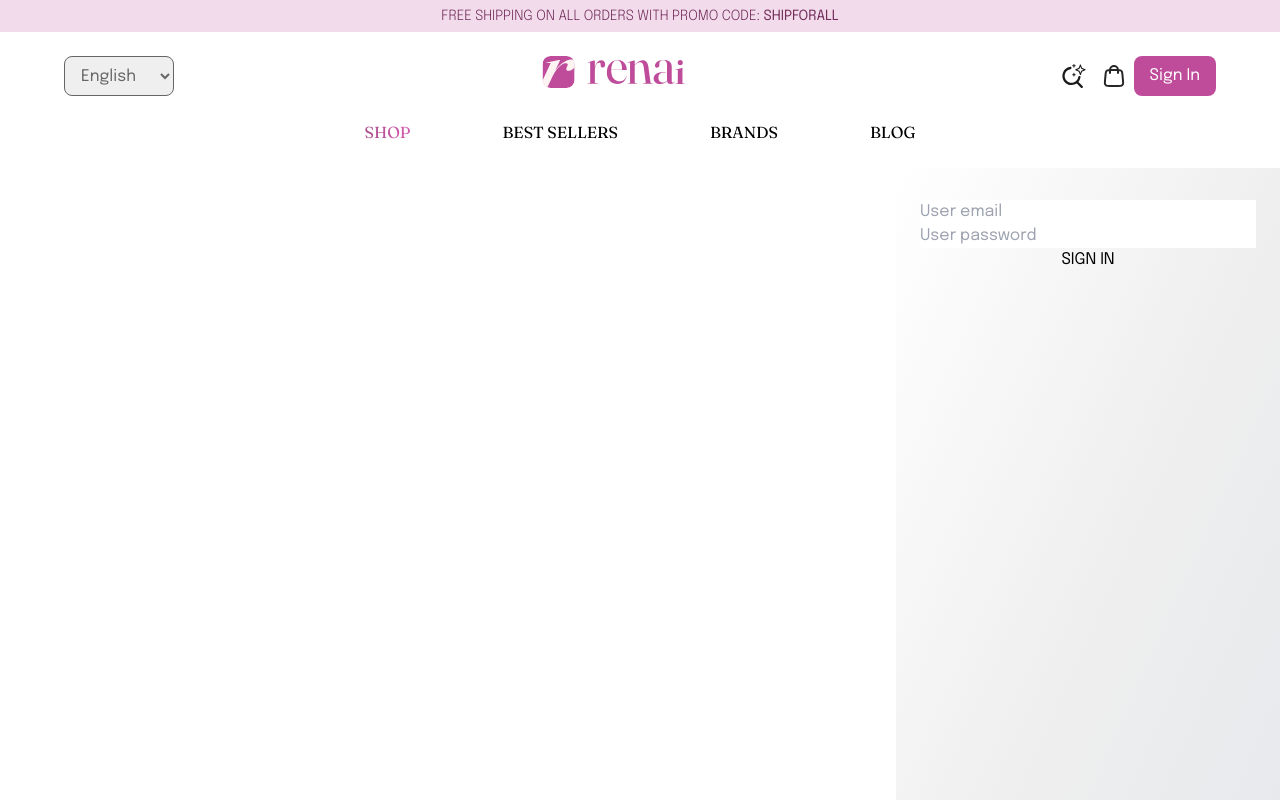
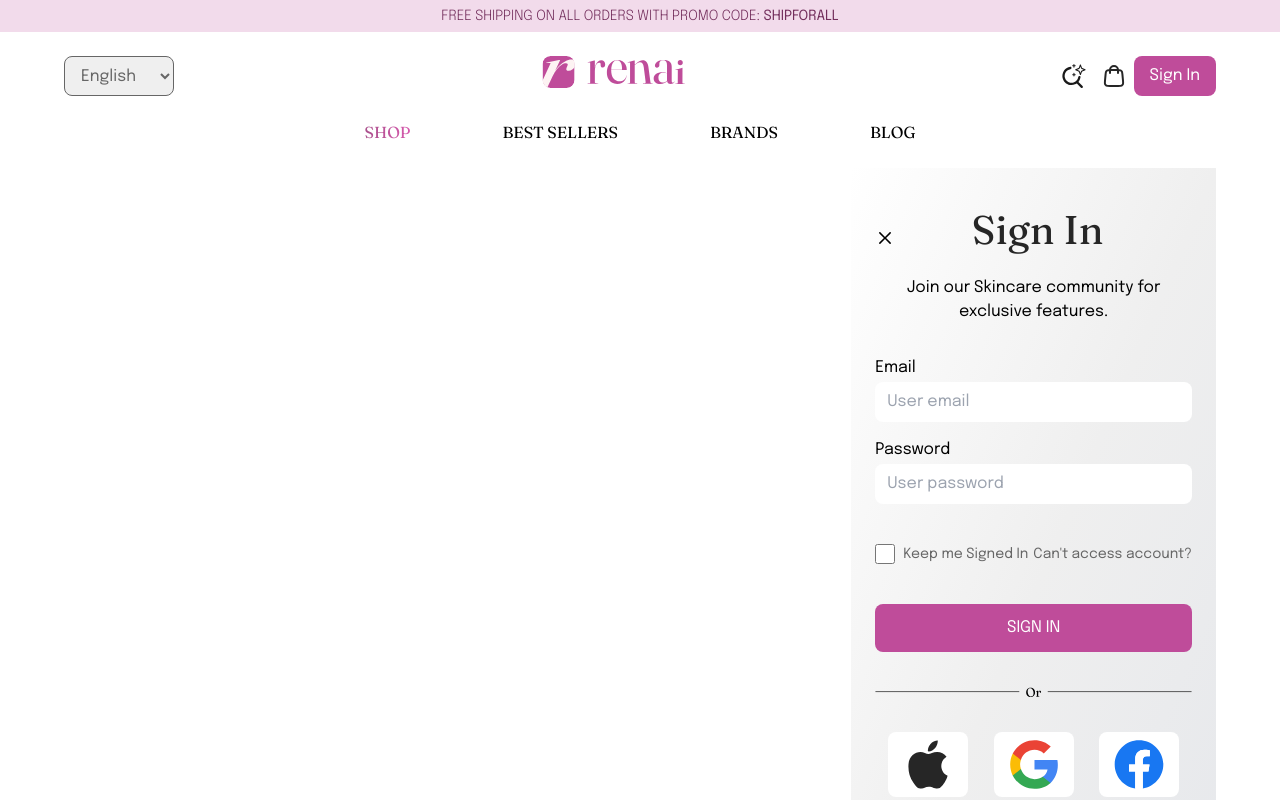
Before and after one commit to DrivenIIDevelop/DevCverse, a React (Vite) app in the folder frontend/: page /login in a window 1280 px wide. Shown: the top 800 px of the page. Built offline with nearby package versions, Linux system fonts and the light colour scheme; no server answers.

Commit message:
completed LogIn and Admin/deleteProduct/updateProduct styling

```diff
--- a/frontend/src/components/Home/ProductCard.jsx
+++ b/frontend/src/components/Home/ProductCard.jsx
@@ -1,3 +1,5 @@
+import { Link } from "react-router-dom";
+
 import star from "../../assets/star.svg";
 import cartIcon from "../../assets/cart.svg";
 import likeIcon from "../../assets/like.svg";
@@ -11,11 +13,15 @@ export default function ProductCard({ product }) {
   return (
     <li className="p-2">
       <div className="">
-        <img
+        <Link to={`/products/${product.id}`}>
+
+           <img
           src={product.image}
           alt={product.name}
           className="w-full h-[330px] object-cover rounded-lg"
         />
+        </Link>
+
       </div>
 
       <div className="p-2">
--- a/frontend/src/components/LogIn.jsx
+++ b/frontend/src/components/LogIn.jsx
@@ -1,9 +1,16 @@
 import { useState } from "react";
+import { useUserContext } from "../context/UserContext";
+import { Link } from "react-router-dom";
 
-import { useUserContext } from "../context/UserContext";
+import separator from "../assets/signup/separator.svg";
+import apple from "../assets/signup/apple.svg";
+import google from "../assets/signup/google.svg";
+import fb from "../assets/signup/fb.svg";
 
+import { RxCross2 } from "react-icons/rx";
 
-const Login = () => {
+const Login = ({ handleLogin }) => {
+  // console.log("function in the login component: ", handleLogin);
   const [username, setUserName] = useState("");
   const [password, setPassword] = useState("");
   const [error, setError] = useState(null);
@@ -23,27 +30,96 @@ const Login = () => {
 
     setUserName("");
     setPassword("");
-
   };
 
   return (
-    <div className="absolute w-full h-[852px] bg-[rgba(255,255,255,0.3)] bg-[#FFF] flex justify-end z-30">
-      <form onSubmit={handleSubmit} className="flex flex-col w-[30%] py-8 px-6 bg-gradient-to-br from-white via-[#EFEFEF] to-gray-200 z-50" >
+    <div className="absolute pr-16 w-full h-[852px] bg-transparent bg-[#FFF] flex justify-end z-30">
+      <form
+        onSubmit={handleSubmit}
+        className="flex flex-col w-[30%] py-8 px-6 bg-gradient-to-br from-white via-[#EFEFEF] to-gray-200 z-50"
+      >
+        <div className="flex items-center">
+          <RxCross2
+            className="w-5 h-5 cursor-pointer"
+            onClick={() => handleLogin()}
+          />
+          <h1 className="w-[90%] font-serif font-normal text-[40px] text-[#262626] mb-4 text-center">
+            Sign In
+          </h1>
+        </div>
+        <p className="font-sans text-base text-center mb-8 px-4">Join our Skincare community for exclusive features.</p>
+
+        <div className="flex flex-col gap-0.5 font-sans text-base mb-4 w-full">
+          <label htmlFor="email">Email</label>
           <input
             type="email"
             value={username}
             placeholder="User email"
             onChange={(e) => setUserName(e.target.value)}
             required
+            className="px-3 py-2 rounded-lg outline-[#9CA3AF]"
           />
+        </div>
+
+        <div className="flex flex-col gap-0.5 font-sans text-base mb-4">
+          <label htmlFor="password">Password</label>
+
           <input
             type="password"
             value={password}
             placeholder="User password"
             onChange={(e) => setPassword(e.target.value)}
             required
+            className="px-3 py-2 rounded-lg outline-[#9CA3AF]"
           />
-        <button type="submit">SIGN IN</button>
+        </div>
+
+        <div className="flex justify-between items-center mt-[24px]">
+          <div className="flex gap-2 items-center">
+            <input type="checkbox" id="keep sign in" name="keep sign in" className="w-[20px] h-[20px]"/>
+          <label htmlFor="keep sign in" className="font-sans text-sm text-[#666] ">Keep me Signed In</label>
+          </div>
+
+          <p className="font-sans text-sm text-[#666]">Can&apos;t access account?</p>
+        </div>
+
+        <button
+          type="submit"
+          className="mt-[40px] mb-8 w-full bg-[#BF4C9A] px-8 py-3 rounded-lg text-[#FFF]"
+        >
+          SIGN IN
+        </button>
+
+        <img src={separator} alt="separator" className="w-full mb-8" />
+
+        <div className="flex justify-around mb-8">
+          <img
+            src={apple}
+            alt="apple logo"
+            className="w-[80px] h-[65px] rounded-lg bg-[#FFF] p-2"
+          />
+          <img
+            src={google}
+            alt="google logo"
+            className="w-[80px] h-[65px] rounded-lg bg-[#FFF] p-2"
+          />
+          <img
+            src={fb}
+            alt="facebook logo"
+            className="w-[80px] h-[65px] rounded-lg bg-[#FFF] p-2"
+          />
+        </div>
+
+        <p className="font-serif text-base text-[#000] text-center">
+          Need an account?{" "}
+          <Link
+            to="/signup"
+            className="underline"
+            onClick={() => handleLogin()}
+          >
+            Sign Up
+          </Link>
+        </p>
         {error && <p>{error}</p>}
       </form>
     </div>
--- a/frontend/src/components/Nav/NavBar.jsx
+++ b/frontend/src/components/Nav/NavBar.jsx
@@ -124,7 +124,7 @@ export default function NavBar() {
         )}
       </div>
       <InferiorNav  user={user} />
-      {!user && showLogin ? <Login /> : null}
+      {!user && showLogin ? <Login handleLogin={handleLogin}/> : null}
     </nav>
   );
 }
--- a/frontend/src/components/Products/DeleteProduct.jsx
+++ b/frontend/src/components/Products/DeleteProduct.jsx
@@ -6,7 +6,7 @@ export default function DeleteProduct({ product, closeFunction }) {
   const { deleteProduct } = useProductContext();
   const id = product.id;
 
-  console.log("id in deleteProduct component: ", id);
+  // console.log("id in deleteProduct component: ", id);
 
   const deleteId = Number(id);
 
@@ -16,12 +16,28 @@ export default function DeleteProduct({ product, closeFunction }) {
   };
 
   return (
-    <button
+    <div className="flex flex-col px-8 py-8 items-center gap-16 font-sans text-base">
+<div className="w=full gap-3">
+  <h1 className="font-serif text-xl text-center">Are you sure you want to delete</h1>
+    <h1 className="font-serif text-xl text-center">{product.brand} {product.name}?</h1>
+</div>
+
+
+      <div className="flex gap-16 ">
+
+        <button className="font-sans py-2 px-4 rounded border border-[#333]" onClick={() => closeFunction()}>
+        Cancel
+      </button>
+       <button
       onClick={() => handleDeleteProduct(deleteId)}
-      className="bg-red-500 hover:bg-red-700 text-white font-bold py-2 px-4 rounded"
+      className="bg-red-500 hover:bg-red-700 text-white font-bold py-2 px-4 font-sans rounded"
     >
-      {" "}
-      Delete{" "}
+
+      Delete
     </button>
+    </div>
+      </div>
+
+
   );
 }
--- a/frontend/src/components/Products/UpdateProduct.jsx
+++ b/frontend/src/components/Products/UpdateProduct.jsx
@@ -10,7 +10,7 @@ import { useProductContext } from "../../context/ProductContext";
 // };
 
 export default function UpdateProduct({ product, closeFunction }) {
-  console.log("product in updateProduct component: ", product);
+  // console.log("product in updateProduct component: ", product);
   const id = product.id;
   const { updateProduct } = useProductContext();
 
@@ -47,6 +47,7 @@ export default function UpdateProduct({ product, closeFunction }) {
       encType="multipart/form-data"
       className="flex flex-col items-center gap-6 font-sans text-base"
     >
+      <h1 className="font-serif mb-3 text-xl">Update Product</h1>
       <div className="flex gap-6">
         <div className="flex flex-col gap-0.5">
           <label htmlFor="product brand">Product Brand</label>
--- a/frontend/src/pages/SingleProduct.jsx
+++ b/frontend/src/pages/SingleProduct.jsx
@@ -6,44 +6,22 @@ import { useProductContext } from "../context/ProductContext";
 import { useParams } from "react-router-dom";
 import { useEffect } from "react";
 
-
-
-// import {
-//   img1,
-//   img2,
-//   img3,
-//   img4,
-//   img5,
-//   img6,
-//   img7,
-// } from "../components/SingleProduct/singleProductImage";
-// import { useProductContext } from "../context/ProductContext";
-
-// const product = {
-//   name: "Glass Skin Water-Gel Moisturizer",
-//   price: 100,
-//   description: "Product Description",
-//   skin_type: "Normal",
-//   brand: "Peach & Lily",
-//   imageUrl: [img1, img2, img3, img4, img5, img6, img7],
-// };
-
 export default function SingleProduct() {
   const { id } = useParams();
+  console.log("id in singleProduct page: ", id);
   const { singleProduct } = useProductContext();
   const { getSingleProduct } = useProductContext();
 
   useEffect(() => {
-    getSingleProduct(id);
+    getSingleProduct(Number(id));
   }, [id]);
 
   if (!singleProduct) {
-    return <h1>Loading...</h1>
+    return <h1>Loading...</h1>;
   }
 
   return (
     <div className="max-w-[1440px] mx-auto flex justify-center">
-
       <div className="flex flex-col">
         <p className="font-sans text-[#000] text-sm mt-1 mb-14 pl-14">
           <span className="font-sans text-sm text-[#9F9BA6]">Best Sellers</span>{" "}
```
Also changed, not shown: frontend/src/components/Products/CreateProduct.jsx (+30 -22 lines), frontend/src/components/SingleProduct/SingleProductCard.jsx (+14 -25 lines), frontend/src/pages/Admin.jsx (+62 -45 lines). Lines whose indentation alone changed are shown as unchanged.
